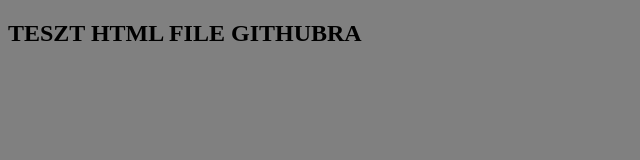
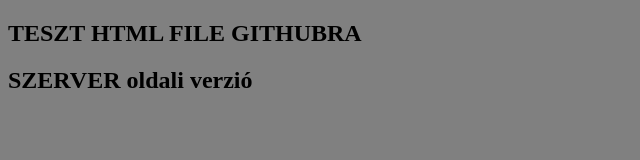
Before and after one commit to szmirtill/html, a plain HTML site: page index.html in a window 1280 px wide. Shown: the whole page, without its empty margins (0-640 px from the left). Drawn offline with Linux system fonts and the light colour scheme.

Commit message:
Update index.html

```diff
--- a/index.html
+++ b/index.html
@@ -6,5 +6,6 @@
 </head>
 <body style="background-color:grey;">
 <h2>TESZT HTML FILE GITHUBRA</h2>
+  <h2>SZERVER oldali verzió</h2>
 </body>
 </html>
```
